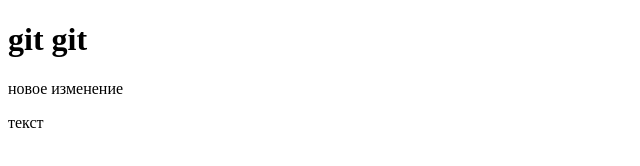
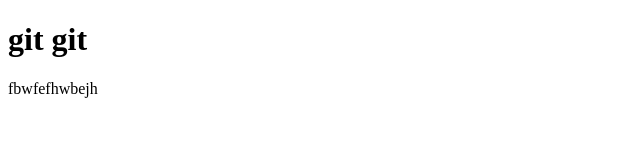
Before and after one commit to koss00732/site, a plain HTML site: page index.html in a window 1280 px wide. Shown: the full height of the page, 0-640 px from the left. Drawn offline with Linux system fonts and the light colour scheme.

Commit message:
3 commit

```diff
--- a/index.html
+++ b/index.html
@@ -5,7 +5,6 @@
 </head>
 <body>
 	<h1>git git</h1>
-	<p>новое изменение</p>
-	<p>текст</p>
+	<p>fbwfefhwbejh</p>
 </body>
 </html>
```
